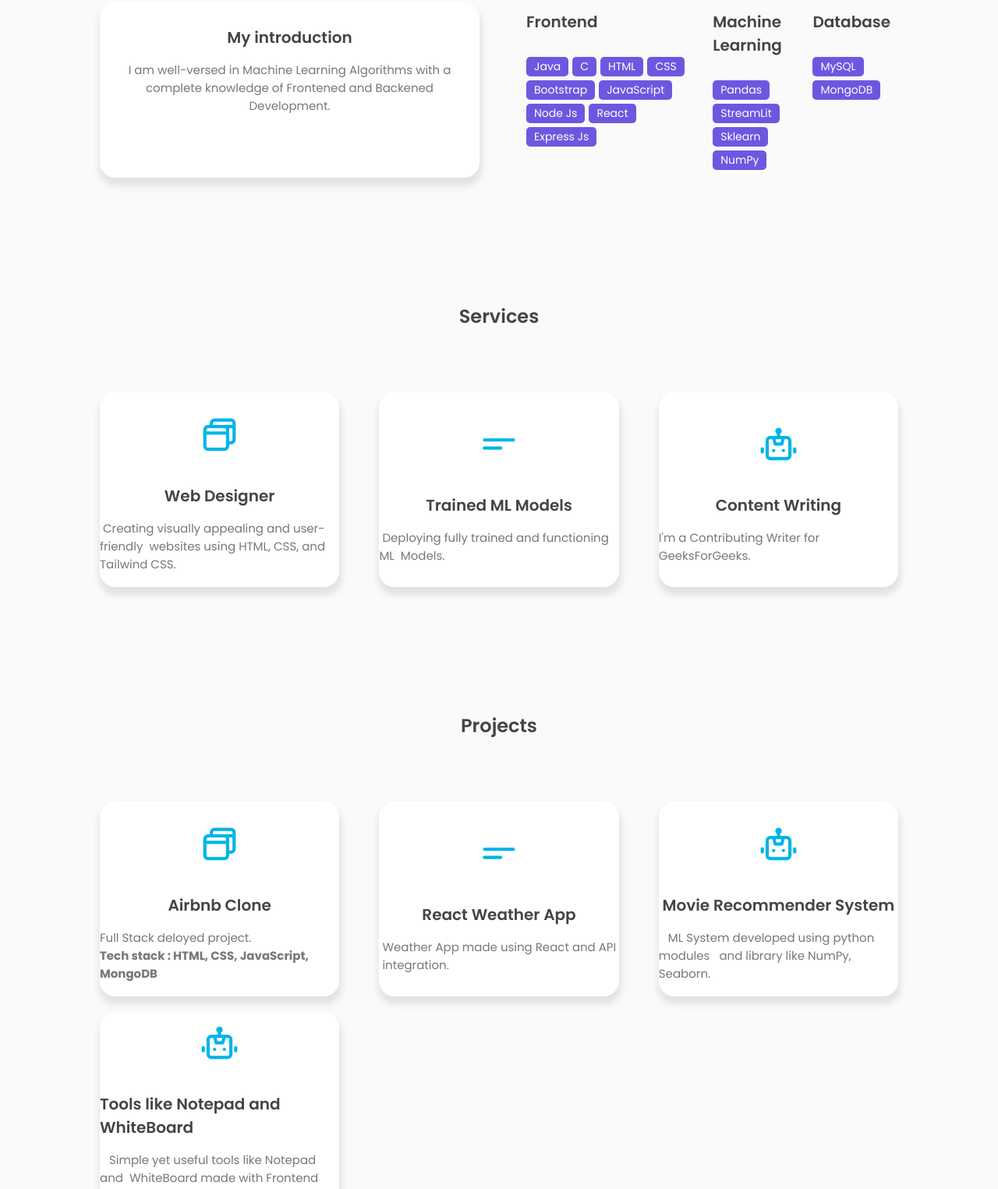
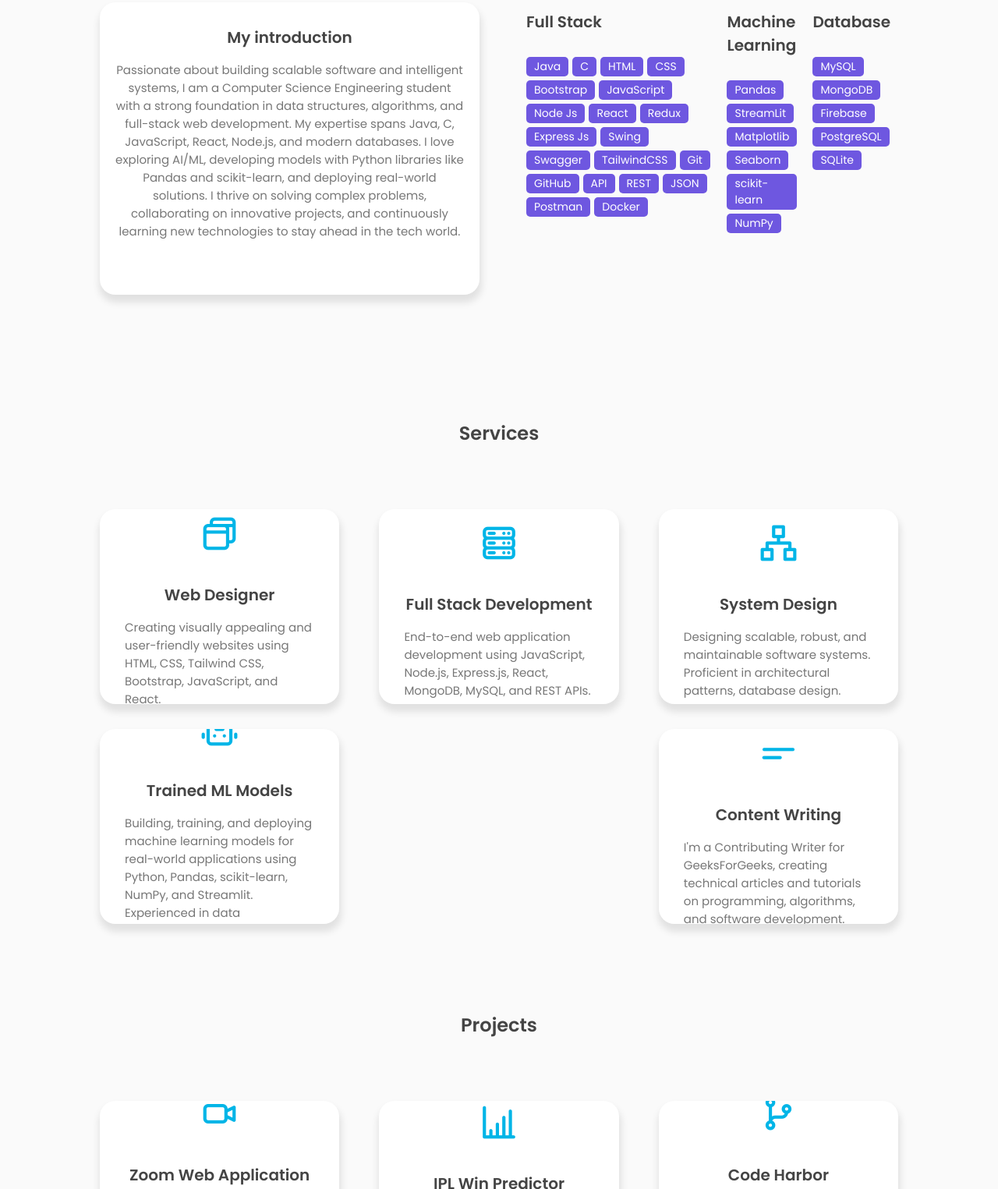
Before and after one commit to SrishtiSinha2003/Portfolio, a plain HTML site: page index.html in a window 1280 px wide. Shown: the part 992-2517 px from the top of the page at 78% size. Drawn offline with nearby package versions, Linux system fonts and the light colour scheme.

Commit message:
updated cv

```diff
--- a/index.html
+++ b/index.html
@@ -45,7 +45,7 @@
         </div>
         <div class="nav-button">
             <!--<button class="btn">Download CV <i class="uil uil-file-alt"></i></button> -->
-            <a href="Srishti_Sinha_Resume.docx" download  class="btn"> Download CV <i class="uil uil-file-alt"></i></a></a>
+            <a href="Srishti_CV.docx" download  class="btn"> Download CV <i class="uil uil-file-alt"></i></a></a>
         </div>
         <div class="nav-menu-btn">
             <i class="uil uil-bars" onclick="myMenuFunction()"></i>
@@ -65,16 +65,29 @@
                 <p>I'm <span class="typedText"></span></p>
             </div>
             <div class="featured-text-info">
-               <p>Hello! I'm a passionate Computer Science Engineering student with a deep love for coding and technology. I have hands-on experience with languages and frameworks such as Java, Python, C, HTML, CSS, Tailwind CSS, JavaScript, Node.js, Express.Js and React.js. I am also an enthusiast in Artificial Intelligence and Machine Learning, constantly exploring and learning about the latest advancements in the field. I am driven by curiosity and a desire to create impactful solutions through code.</p>
+               <p>
+Hello! I'm a passionate Computer Science student skilled in software development, System design and modern technologies.
+<br>I love building smart solutions with AI and Machine Learning.<br><br><br>
+<span style="color:#6c63ff; font-weight:bold; animation: glow 1.5s infinite alternate;">Let's innovate together!</span>
+<style>
+@keyframes glow {
+    from { text-shadow: 0 0 5px #6c63ff, 0 0 10px #6c63ff; }
+    to { text-shadow: 0 0 20px #6c63ff, 0 0 40px #6c63ff; }
+}
+</style>
+<br>
+</p>
             </div>
             <div class="social_icons">
-            <a href="https://www.linkedin.com/in/srishti-sinha-06aug082003/" target="_blank" class="icon"><i class= "uil uil-linkedin-alt"> </i></a>
+                <a href="https://www.linkedin.com/in/srishti-sinha-06aug082003/" target="_blank" class="icon"><i class="uil uil-linkedin-alt"></i></a>
                 <a href="https://github.com/SrishtiSinha2003" target="_blank" class="icon"><i class="uil uil-github-alt"></i></a>
+                <a href= "https://leetcode.com/u/gHKCUzkWji/" target="_blank" class="icon"><i class="uil uil-arrow"></i></a>
+                <a href="https://www.geeksforgeeks.org/user/msdianvvtn7/" target="_blank" class="icon"><i class="uil uil-book-open"></i></a>
             </div>
           </div>
           <div class="featured-image">
             <div class="image">
-                <img src="portfolio.jpg" alt="avatar">
+                <img src="Portfolio.png" alt="avatar">
             </div>
           </div>
           <div class="scroll-icon-box">
@@ -94,14 +107,15 @@
             <div class="col">
                 <div class="about-info">
                     <h3>My introduction</h3>
-                    <p>I am well-versed in Machine Learning Algorithms with a complete knowledge of Frontened and Backened Development.
+                    <p>
+                        Passionate about building scalable software and intelligent systems, I am a Computer Science Engineering student with a strong foundation in data structures, algorithms, and full-stack web development. My expertise spans Java, C, JavaScript, React, Node.js, and modern databases. I love exploring AI/ML, developing models with Python libraries like Pandas and scikit-learn, and deploying real-world solutions. I thrive on solving complex problems, collaborating on innovative projects, and continuously learning new technologies to stay ahead in the tech world.
                     </p>
                 </div>
             </div>
             <div class="col">
                 <div class="skills-box">
                     <div class="skills-header">
-                        <h3>Frontend</h3>
+                        <h3>Full Stack</h3>
                     </div>
                     <div class="skills-list">
                         <span>Java</span>
@@ -112,7 +126,18 @@
                         <span>JavaScript</span>
                         <span>Node Js</span>
                         <span>React</span>
+                        <span>Redux</span>
                         <span>Express Js</span>
+                        <span>Swing</span>
+                        <span>Swagger</span>
+                        <span>TailwindCSS</span>
+                        <span>Git</span>
+                        <span>GitHub</span>
+                        <span>API</span>
+                        <span>REST</span>
+                        <span>JSON</span>
+                        <span>Postman</span>
+                        <span>Docker</span>
                     </div>
                 </div>
                 <div class="skills-box">
@@ -122,7 +147,9 @@
                     <div class="skills-list">
                         <span>Pandas</span>
                         <span>StreamLit</span>
-                        <span>Sklearn</span>
+                        <span>Matplotlib</span>
+                        <span>Seaborn</span>
+                        <span>scikit-learn</span>
                         <span>NumPy</span>
                     </div>
                 </div>
@@ -133,6 +160,9 @@
                     <div class="skills-list">
                         <span>MySQL</span>
                         <span>MongoDB</span>
+                        <span>Firebase</span>
+                        <span>PostgreSQL</span>
+                        <span>SQLite</span>
                     </div>
                 </div>
             </div>
@@ -141,25 +171,45 @@
 
        <!-- -------------- PROJECT BOX ---------------- -->
 
-       <section class="section" id="projects">
+    <section class="section" id="projects" style="padding-bottom: 2rem;">
         <div class="top-header">
          <h1>Services</h1>
         </div>
-          <div class="project-container">
-            <div class="project-box">
+        <div class="project-container" style="gap: 2rem;">
+          <div class="project-box" style="padding: 2rem; min-height: 220px;">
             <i class="uil uil-browser"></i>
             <h3>Web Designer</h3>
-                <label> &nbsp;Creating visually appealing and user-friendly &nbsp;websites using HTML, CSS, and Tailwind CSS.</label>
+            <label>
+              Creating visually appealing and user-friendly websites using HTML, CSS, Tailwind CSS, Bootstrap, JavaScript, and React.
+            </label>
           </div>
-            <div class="project-box">
+          <div class="project-box" style="padding: 2rem; min-height: 220px;">
+            <i class="uil uil-server"></i>
+            <h3>Full Stack Development</h3>
+            <label>
+              End-to-end web application development using JavaScript, Node.js, Express.js, React, MongoDB, MySQL, and REST APIs.
+            </label>
+          </div>
+          <div class="project-box" style="padding: 2rem; min-height: 220px;">
+            <i class="uil uil-sitemap"></i>
+            <h3>System Design</h3>
+            <label>
+              Designing scalable, robust, and maintainable software systems. Proficient in architectural patterns, database design.
+            </label>
+          </div>
+          <div class="project-box" style="padding: 2rem; padding-bottom: 3rem; min-height: 220px;">
+            <i class="uil uil-robot"></i>
+            <h3>Trained ML Models</h3>
+            <label>
+              Building, training, and deploying machine learning models for real-world applications using Python, Pandas, scikit-learn, NumPy, and Streamlit. Experienced in data preprocessing.
+            </label>
+          </div>
+          <div class="project-box" style="padding: 2rem; min-height: 220px;">
             <i class="uil uil-paragraph"></i>
-                <h3>Trained ML Models</h3>
-                <label>&nbsp;Deploying fully trained and functioning ML &nbsp;Models.</label>
-            </div>
-            <div class="project-box">
-                <i class="uil uil-robot"></i>
             <h3>Content Writing</h3>
-                <label>I'm a Contributing Writer for GeeksForGeeks.</label>
+            <label>
+              I'm a Contributing Writer for GeeksForGeeks, creating technical articles and tutorials on programming, algorithms, and software development.
+            </label>
           </div>
         </div>
     </section>
@@ -169,28 +219,47 @@
             <h1>Projects</h1>
         </div>
         <div class="project-container">
-          <div class="project-box">
-              <i class="uil uil-browser"></i>
-              <h3>Airbnb Clone</h3>
-              <label>Full Stack deloyed project.
-                <br>
-                <B>Tech stack : HTML, CSS, JavaScript, MongoDB</B>
+            <div class="project-box techy-effect" style="padding: 2rem; padding-bottom:2.5rem">
+                <i class="uil uil-video"></i>
+                <h3>Zoom Web Application</h3>
+                <label>
+                    A real-time video conferencing web app built with <b>React</b>, <b>WebRTC</b>, <b>JavaScript</b>, and <b>MongoDB</b>. Enables seamless group video calls, chat, and screen sharing.
                 </label>
             </div>
-          <div class="project-box">
-              <i class="uil uil-paragraph"></i>
-              <h3>React Weather App</h3>
-              <label>&nbsp;Weather App made using React and API &nbsp;integration.</label>
+            <div class="project-box" style="padding: 2rem; padding-bottom:2.5rem">
+                <i class="uil uil-chart-growth"></i>
+                <h3>IPL Win Predictor</h3>
+                <label>
+                    Machine Learning project using <b>Streamlit</b>, <b>NumPy</b>, and <b>Pandas</b> to predict IPL match outcomes based on historical data and live inputs.
+                </label>
             </div>
-          <div class="project-box">
-              <i class="uil uil-robot"></i>
-              <h3>Movie Recommender System</h3>
-              <label> &nbsp; &nbsp;ML System developed using python modules &nbsp;&nbsp;and library like NumPy, Seaborn.</label>
+            <div class="project-box" style="padding: 2rem; padding-bottom:2.5rem">
+                <i class="uil uil-code-branch"></i>
+                <h3>Code Harbor</h3>
+                <label>
+                    A full stack platform for code sharing and collaboration. Built with <b>Vite</b>, <b>React</b>, <b>Node.js</b>, <b>Supabase</b>, and <b>Cheerio</b> for web scraping and real-time features.
+                </label>
             </div>
-          <div class="project-box">
-            <i class="uil uil-robot"></i>
-            <h3>Tools like Notepad and WhiteBoard</h3>
-            <label>&nbsp;&nbsp;&nbsp;Simple yet useful tools like Notepad and &nbsp;WhiteBoard made with Frontend Development.</label>
+            <div class="project-box" style="padding: 2rem; padding-bottom:2.5rem">
+                <i class="uil uil-wallet"></i>
+                <h3>Expense Tracker</h3>
+                <label>
+                    Fully deployed expense management app with authentication, analytics, and cloud storage. Built using <b>Full Stack</b> technologies.
+                </label>
+            </div>
+            <div class="project-box" style="padding: 2rem; padding-bottom:2.5rem">
+                <i class="uil uil-chart-line"></i>
+                <h3>Trade Sphere</h3>
+                <label>
+                    A stock market analysis web app that provides real-time data, trends, and insights. Developed with <b>React</b>, <b>Node.js</b>, and <b>MongoDB</b>.
+                </label>
+            </div>
+            <div class="project-box"   style="padding: 2rem; padding-bottom:2.5rem">
+                <i class="uil uil-car"></i>
+                <h3>Car Game</h3>
+                <label>
+                    Fun and interactive car racing game developed in <b>Python</b> using <b>Pygame</b> and <b>Amazon Q CLI</b> for enhanced development workflow.
+                </label>
             </div>
         </div>
     </section>
```
Also changed, not shown: Portfolio.png (added), 1 other file. Lines whose indentation alone changed are shown as unchanged.
